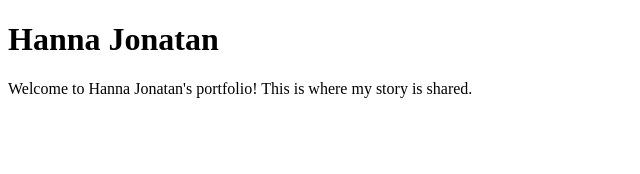
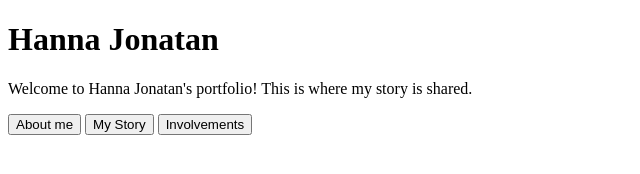
Before and after one commit to Hanna-creations/Personal-website, a plain HTML site: page index.html in a window 1280 px wide. Shown: the whole page, without its empty margins (0-640 px from the left). Drawn offline with Linux system fonts and the light colour scheme.

Commit message:
Update portfolio title and add buttons

```diff
--- a/index.html
+++ b/index.html
@@ -1,10 +1,16 @@
 <!DOCTYPE HTML>
 <html>
   <head>
-    <title>Portfolio: Hanna J</title>
+    <title>Hanna J: Portfolio</title>
+    <link rel="stylesheet" href="style.css">
   </head>
   <body>
     <h1>Hanna Jonatan</h1>
     <p>Welcome to Hanna Jonatan's portfolio! This is where my story is shared.</p>
+    <div>
+      <button>About me</button>
+      <button>My Story</button>
+      <button>Involvements</button>
+    </div>
   </body>
 </html>
```
